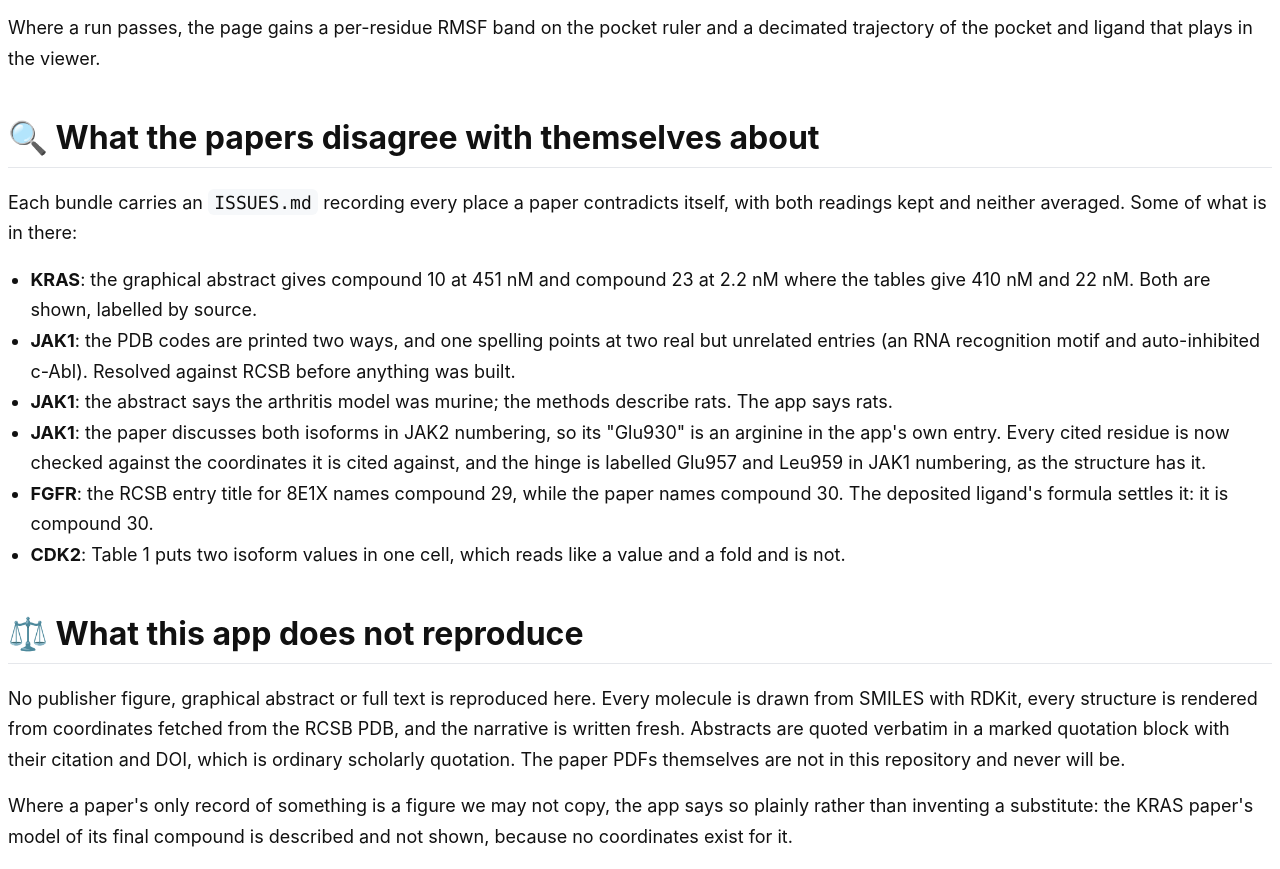
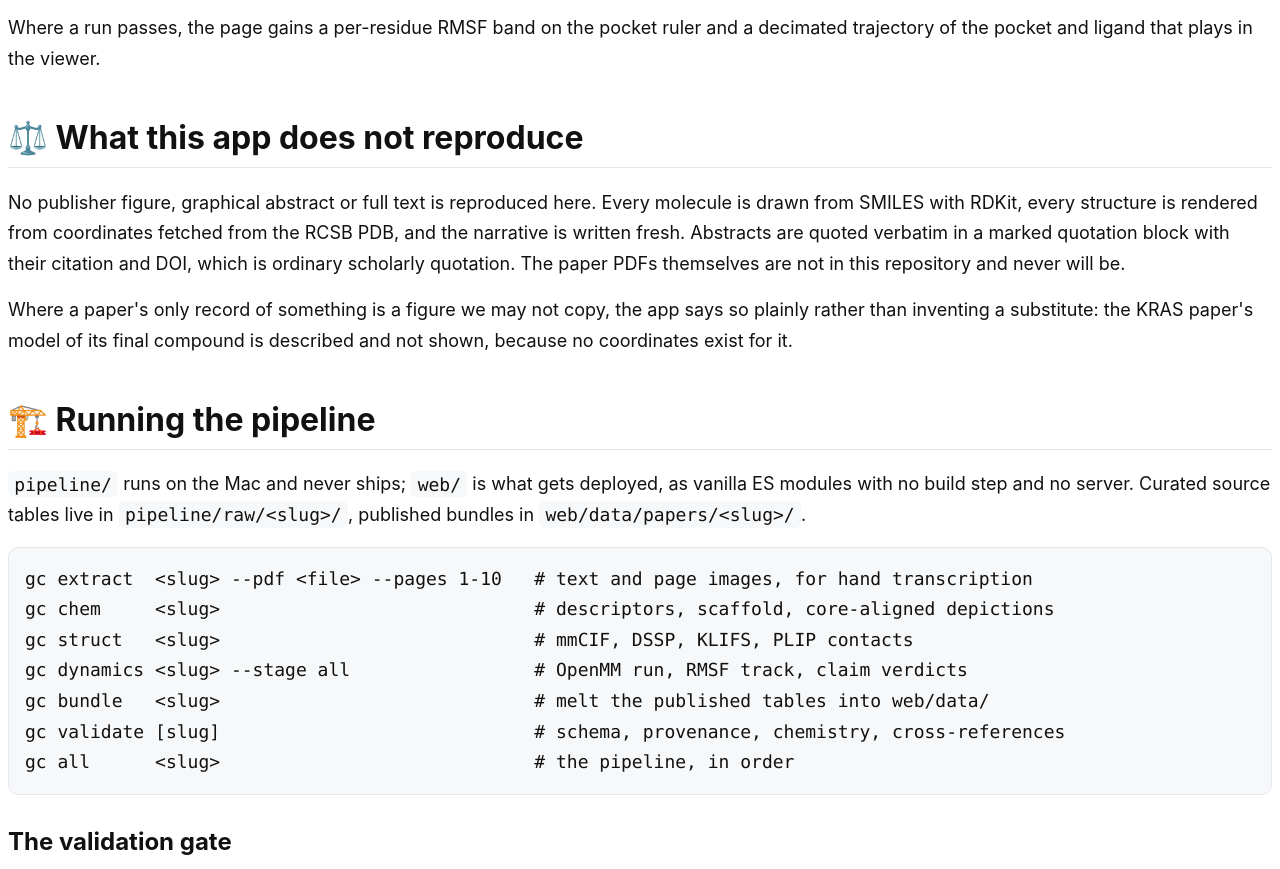
Before and after one commit to bellcheddar/GATECRASHER, a plain HTML site: page README.preview.html in a window 1280 px wide. Shown: the part 5863-6732 px from the top of the page. Drawn offline with Linux system fonts and the light colour scheme.

Commit message:
Drop the section airing the papers' internal contradictions
The README carried a section listing where each paper disagrees with itself:
the KRAS abstract against its own tables, the JAK1 PDB codes and animal model,
the FGFR compound numbering, the CDK2 table cell. Removed at Marc's request.

The underlying curation is unchanged. Each bundle still carries its ISSUES.md,
both readings of a contradiction are still kept and neither averaged, and the
validation gate that checks every cited residue against the coordinates it is
cited against still runs. What changes is only that the README no longer
enumerates them.

Elements page regenerated from the edited README so the two cannot drift.

Co-Authored-By: Claude Opus 5 <noreply@anthropic.com>
Claude-Session: https://claude.ai/code/session_01HkDbmCTHqoA5exPm7uRHnP

```diff
--- a/README.preview.html
+++ b/README.preview.html
@@ -219,16 +219,6 @@
 </table></div>
 <p><strong>A trajectory that fails its claims is not published.</strong> The verdict is written either way, so the page can say what was run and what it showed, rather than offering a control that quietly does nothing. This runs in both directions in practice: the KRAS paper's assertion that the ligand does not contact Asp12 is reproduced at 0% occupancy, and a deliberately impossible claim, added as a control, correctly withheld its trajectory.</p>
 <p>Where a run passes, the page gains a per-residue RMSF band on the pocket ruler and a decimated trajectory of the pocket and ligand that plays in the viewer.</p>
-<h2>🔍 What the papers disagree with themselves about</h2>
-<p>Each bundle carries an <code>ISSUES.md</code> recording every place a paper contradicts itself, with both readings kept and neither averaged. Some of what is in there:</p>
-<ul>
-<li><strong>KRAS</strong>: the graphical abstract gives compound 10 at 451 nM and compound 23 at 2.2 nM where the tables give 410 nM and 22 nM. Both are shown, labelled by source.</li>
-<li><strong>JAK1</strong>: the PDB codes are printed two ways, and one spelling points at two real but unrelated entries (an RNA recognition motif and auto-inhibited c-Abl). Resolved against RCSB before anything was built.</li>
-<li><strong>JAK1</strong>: the abstract says the arthritis model was murine; the methods describe rats. The app says rats.</li>
-<li><strong>JAK1</strong>: the paper discusses both isoforms in JAK2 numbering, so its "Glu930" is an arginine in the app's own entry. Every cited residue is now checked against the coordinates it is cited against, and the hinge is labelled Glu957 and Leu959 in JAK1 numbering, as the structure has it.</li>
-<li><strong>FGFR</strong>: the RCSB entry title for 8E1X names compound 29, while the paper names compound 30. The deposited ligand's formula settles it: it is compound 30.</li>
-<li><strong>CDK2</strong>: Table 1 puts two isoform values in one cell, which reads like a value and a fold and is not.</li>
-</ul>
 <h2>⚖️ What this app does not reproduce</h2>
 <p>No publisher figure, graphical abstract or full text is reproduced here. Every molecule is drawn from SMILES with RDKit, every structure is rendered from coordinates fetched from the RCSB PDB, and the narrative is written fresh. Abstracts are quoted verbatim in a marked quotation block with their citation and DOI, which is ordinary scholarly quotation. The paper PDFs themselves are not in this repository and never will be.</p>
 <p>Where a paper's only record of something is a figure we may not copy, the app says so plainly rather than inventing a substitute: the KRAS paper's model of its final compound is described and not shown, because no coordinates exist for it.</p>
```
Also changed, not shown: README.html (+0 -10 lines), 2 other files.
